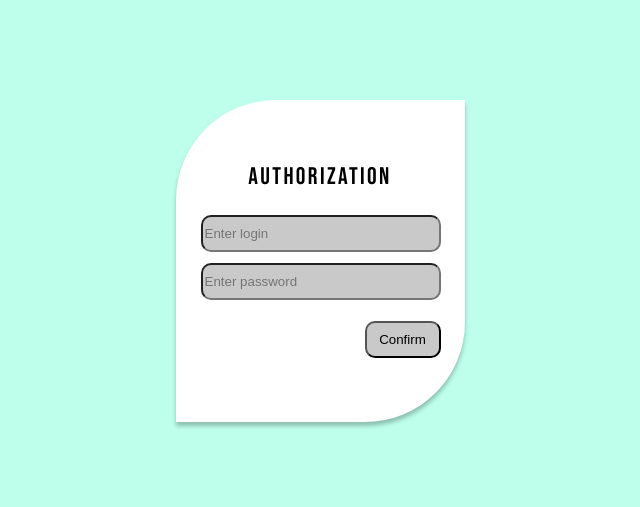
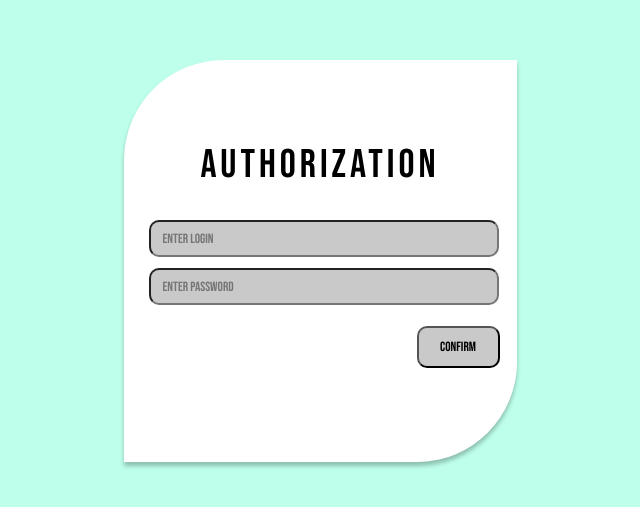
Before and after one commit to Nadmot/authorization-form, a plain HTML site: page index.html in a window 1280 px wide. Shown: the part 139-646 px from the top of the page, without its empty margins (320-960 px from the left). Drawn offline with Linux system fonts and the light colour scheme; a web font is replaced by a local one.

Commit message:
change appearance

```diff
--- a/style.css
+++ b/style.css
@@ -17,29 +17,34 @@ body {
 
 .form {
   background: rgb(255, 255, 255);
-  width: 289px;
-  height: 322px;
-  left: 170px;
-  top: 77px;
+  width: 393px;
+  height: 402px;
+  left: 118px;
+  top: 37px;
   box-shadow: 0px 4px 4px rgba(0, 0, 0, 0.25);
   border-radius: 100px 0px;
 }
 
 .input {
   background: rgba(196, 196, 196, 0.9);
-  width: 240px;
+  width: 350px;
   height: 37px;
   border-radius: 10px;
+  font-family: "Akaya Telivigala", cursive;
+  font-family: "Bebas Neue", cursive;
+  text-indent: 10px;
 }
 
 .button {
   background: rgba(196, 196, 196, 0.9);
-  width: 76px;
-  height: 37px;
+  width: 83px;
+  height: 42px;
   margin-bottom: 68px;
-  margin-right: 24px;
-  margin-left: 189px;
+  margin-right: 42px;
+  margin-left: 293px;
   border-radius: 10px;
+  font-family: "Akaya Telivigala", cursive;
+  font-family: "Bebas Neue", cursive;
 }
 
 .second-input {
@@ -56,12 +61,12 @@ body {
 
 .header {
   width: 100%;
-  margin-top: 62px;
+  margin-top: 90px;
   text-align: center;
   font-style: normal;
   font-weight: normal;
-  font-size: 24px;
-  line-height: 29px;
+  font-size: 40px;
+  line-height: 30px;
   letter-spacing: 0.1em;
   display: flex;
   justify-content: center;
```
